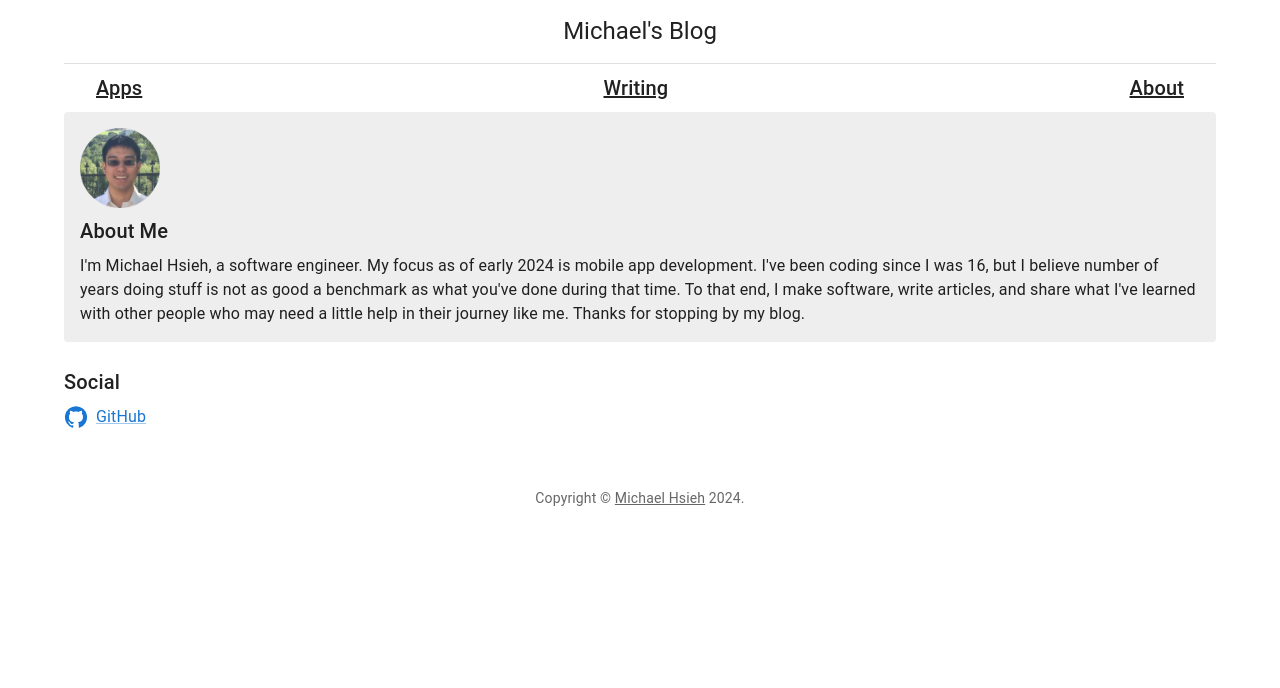
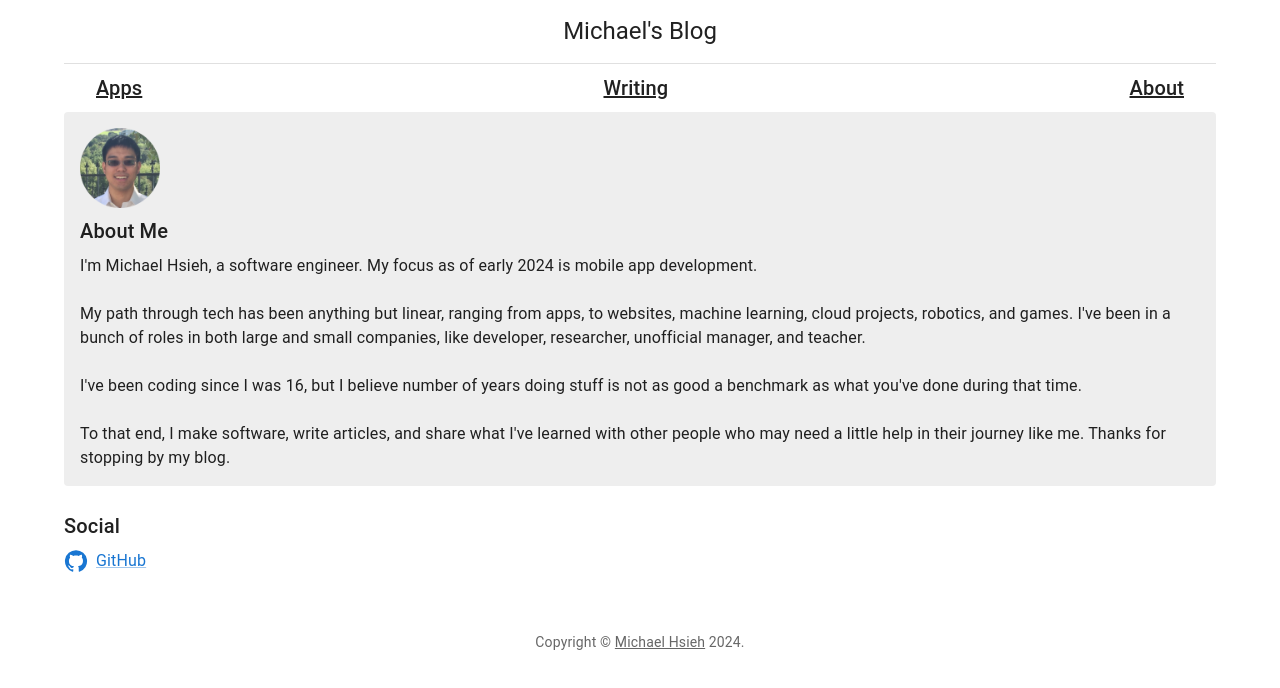
Before and after one commit to mdhsieh/mdhsieh.github.io, a React (Create React App) app: page /about in a window 1280 px wide. Shown: the top 688 px of the page. Built offline with nearby package versions, Linux system fonts and the light colour scheme.

Commit message:
About description multiline using backticks. Allow line breaks by setting whiteSpace to pre-wrap in about section.

```diff
--- a/src/Components/Blog.js
+++ b/src/Components/Blog.js
@@ -27,7 +27,13 @@ const sections = [
 const sidebar = {
   title: 'About Me',
   description:
-    'I\'m Michael Hsieh, a software engineer. My focus as of early 2024 is mobile app development. I\'ve been coding since I was 16, but I believe number of years doing stuff is not as good a benchmark as what you\'ve done during that time. To that end, I make software, write articles, and share what I\'ve learned with other people who may need a little help in their journey like me. Thanks for stopping by my blog.',
+    `I\'m Michael Hsieh, a software engineer. My focus as of early 2024 is mobile app development.
+
+My path through tech has been anything but linear, ranging from apps, to websites, machine learning, cloud projects, robotics, and games. I\'ve been in a bunch of roles in both large and small companies, like developer, researcher, unofficial manager, and teacher.
+
+I\'ve been coding since I was 16, but I believe number of years doing stuff is not as good a benchmark as what you\'ve done during that time.
+
+To that end, I make software, write articles, and share what I\'ve learned with other people who may need a little help in their journey like me. Thanks for stopping by my blog.`,
   archives: [
     { title: 'February 2024', url: '#' },
   ],
--- a/src/Components/Sidebar.js
+++ b/src/Components/Sidebar.js
@@ -11,7 +11,7 @@ function Sidebar(props) {
 
   return (
     <Grid item xs={12} md={4}>
-      <Paper elevation={0} sx={{ p: 2, bgcolor: 'grey.200' }}>
+      <Paper elevation={0} sx={{ p: 2, bgcolor: 'grey.200', whiteSpace: "pre-wrap" }}>
         {<img src={image} width = "80" />}
         <Typography variant="h6" gutterBottom>
           {title}
```
